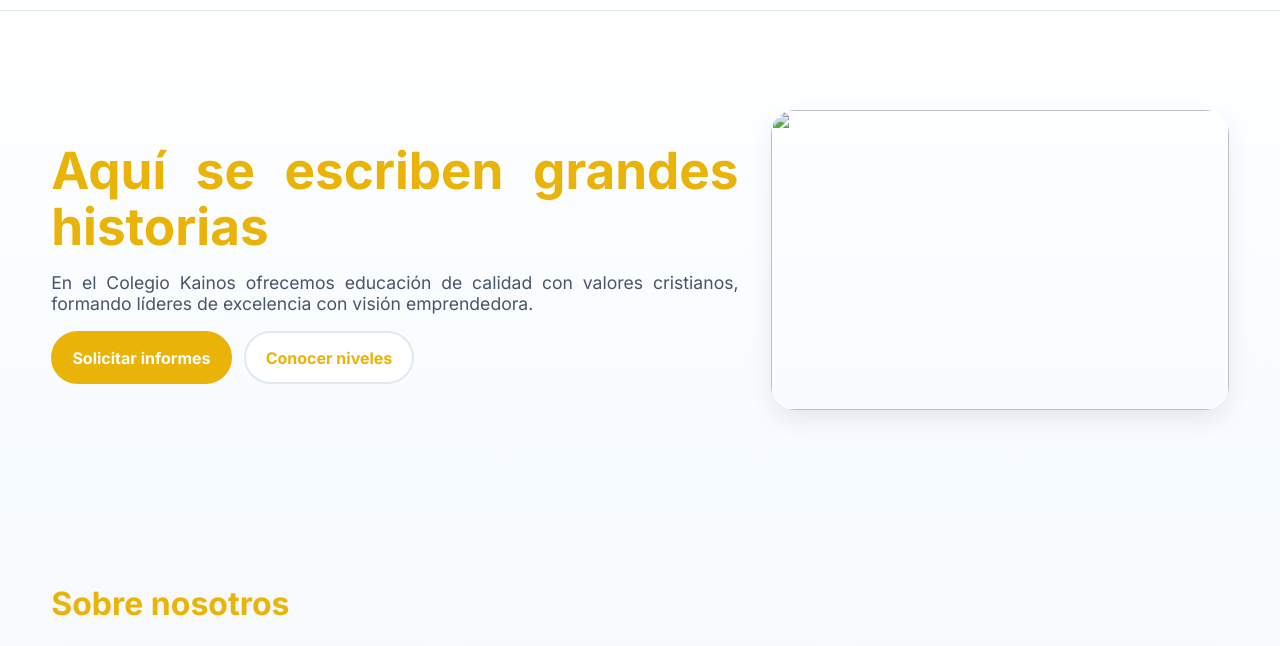
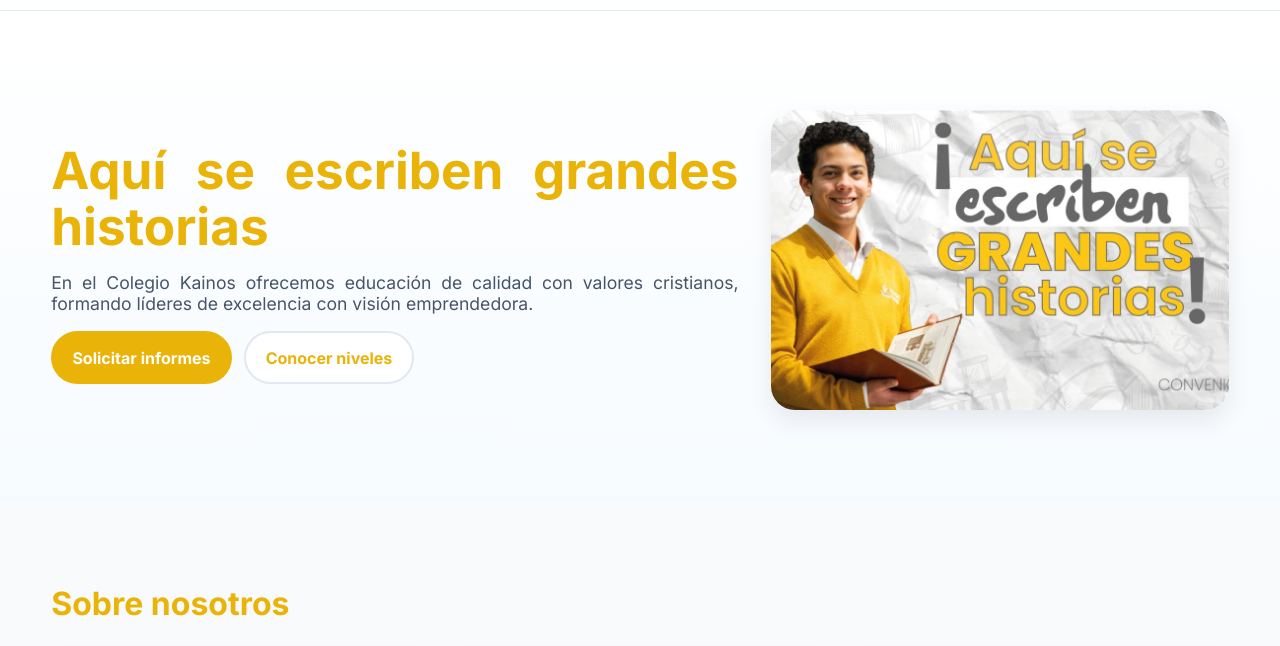
Before and after one commit to e7358707/kainos, a plain HTML site: page Index.html in a window 1280 px wide. Shown: the part 64-710 px from the top of the page. Drawn offline with Linux system fonts and the light colour scheme; files whose address does not match are found by name.

Commit message:
Update Index.html

```diff
--- a/Index.html
+++ b/Index.html
@@ -43,7 +43,7 @@
         </div>
       </div>
       <div class="hero-illus">
-        <img id="heroImage" src="/recuersos/Grandes_historias.jpeg">
+        <img id="heroImage" src="/Grandes_historias.jpeg">
       </div>
     </div>
   </section>
```
